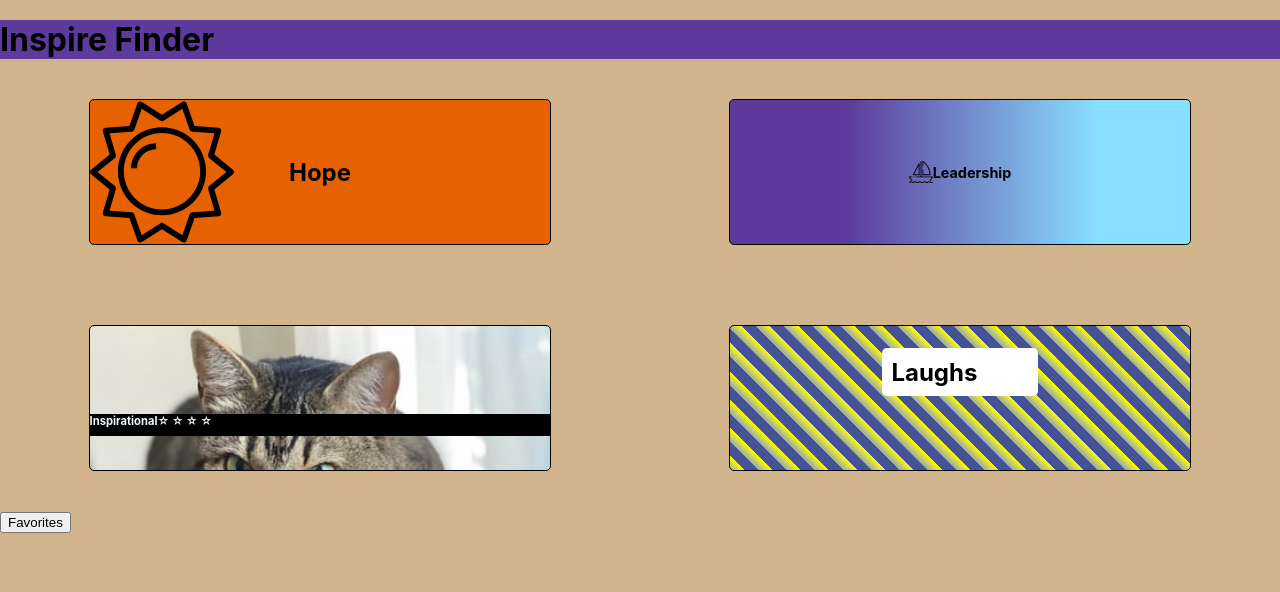
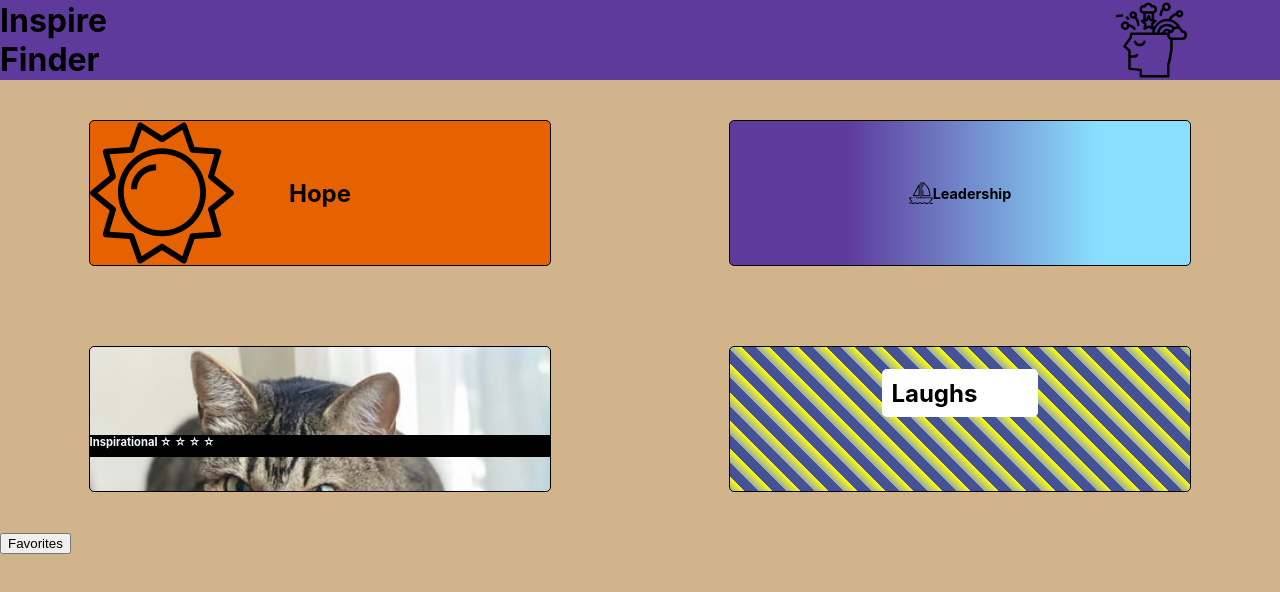
Before and after one commit to Max9545/inspire-finder, a React (Create React App) app: page / in a window 1280 px wide. Shown: the top 592 px of the page. Built offline with nearby package versions, Linux system fonts and the light colour scheme; some icons are missing.

Commit message:
Make Header complete for now with logo svg

```diff
--- a/src/Components/Header/Header.css
+++ b/src/Components/Header/Header.css
@@ -1,4 +1,16 @@
+.header-container {
+  background-color: rgb(93, 58, 155);
+  display: flex;
+  align-items: center;
+  justify-content: space-between;
+}
+
 .header-title {
   background-color: rgb(93, 58, 155);
   margin: 0;
 }
+
+.app-logo {
+  height: 10vh;
+  width: 20vw;
+}
--- a/src/Components/Header/Header.js
+++ b/src/Components/Header/Header.js
@@ -1,11 +1,13 @@
 import './Header.css'
+import { ReactComponent as  Inspiration } from "../../Images/Inspiration.svg";
+
 
 function Header() {
   return (
-    <>
-    <img src=''></img>
-      <h1 className='header-title' data-cy='header-title' >Inspire Finder</h1>
-    </>
+    <div className='header-container'>
+      <h1 className='header-title' data-cy='header-title' >Inspire<br/>Finder</h1>
+      <Inspiration className='app-logo'/>
+    </div>
   )
 }
 
--- a/src/Components/HomePage/HomePage.js
+++ b/src/Components/HomePage/HomePage.js
@@ -18,7 +18,7 @@
             <h2 className='leadership-title' data-cy='leadership-title'>Leadership</h2>
           </Link>
           <Link to='inspirational' className='catagory inspirational' data-cy='catagory-inspirational'>
-            <h2 className='inspirational-title' data-cy='inspirational-title'>Inspirational☆ ☆ ☆ ☆ </h2>
+            <h2 className='inspirational-title' data-cy='inspirational-title'>Inspirational ☆ ☆ ☆ ☆ </h2>
           </Link>
           <Link to='laughs' className='catagory laughs' data-cy='catagory-laughs'>
             <h2 className='laughs-title' data-cy='laughs-title'>Laughs<Micropohone className='microphone'/></h2>
```
Also changed, not shown: src/Components/HomePage/HomePage.css (+1 -11 lines), src/Images/Inspiration.svg (added).
